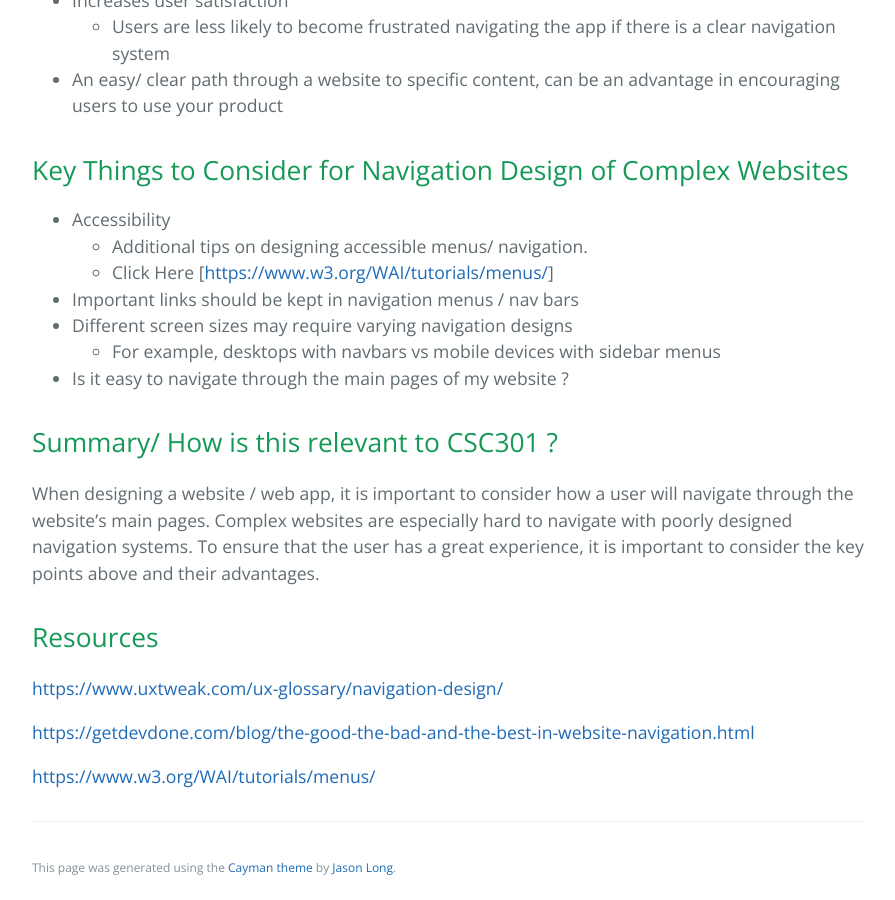
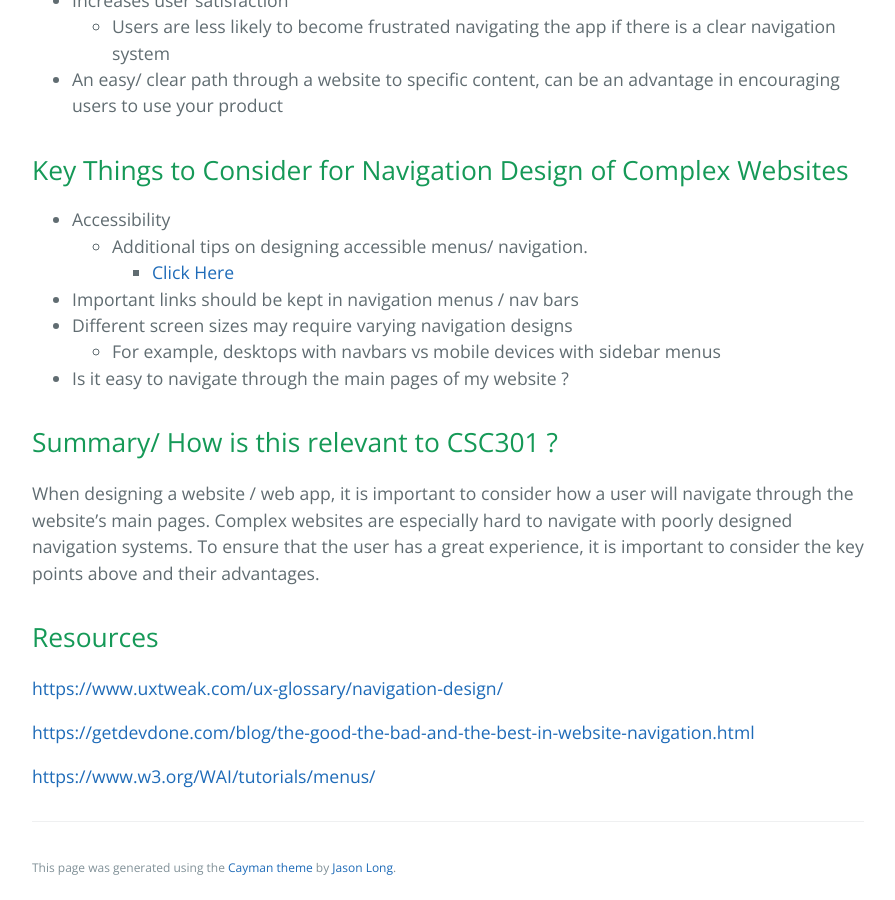
Before and after one commit to learning-software-engineering/learning-software-engineering.github.io, a Jekyll site: the page built from Topics/User_Experience/navigation design in complex websites.md, in a window 1280 px wide and 900 px high, scrolled down 1614 px. Shown: the whole window, without its empty margins (192-1087 px from the left). Built offline with Jekyll 4.4.1, drawn with Linux system fonts in a browser that asks for light colours; our own code applies the rules of GitHub Pages for plain Markdown files; some of the changed lines change nothing that is shown.

Commit message:
Update navigation design in complex websites.md

```diff
--- a/Topics/User_Experience/navigation design in complex websites.md
+++ b/Topics/User_Experience/navigation design in complex websites.md
@@ -44,7 +44,7 @@ Consider using the following steps to start thinking of good navigation design
 ## Key Things  to Consider for Navigation Design of Complex Websites
 * Accessibility
     * Additional tips on designing accessible menus/ navigation.
-    * Click Here [[https://www.w3.org/WAI/tutorials/menus/](https://www.w3.org/WAI/tutorials/menus/)]
+        * [Click Here](https://www.w3.org/WAI/tutorials/menus/)
 * Important links should be kept in navigation menus / nav bars
 * Different screen sizes may require varying navigation designs
     * For example, desktops  with navbars vs mobile devices with sidebar menus
```
